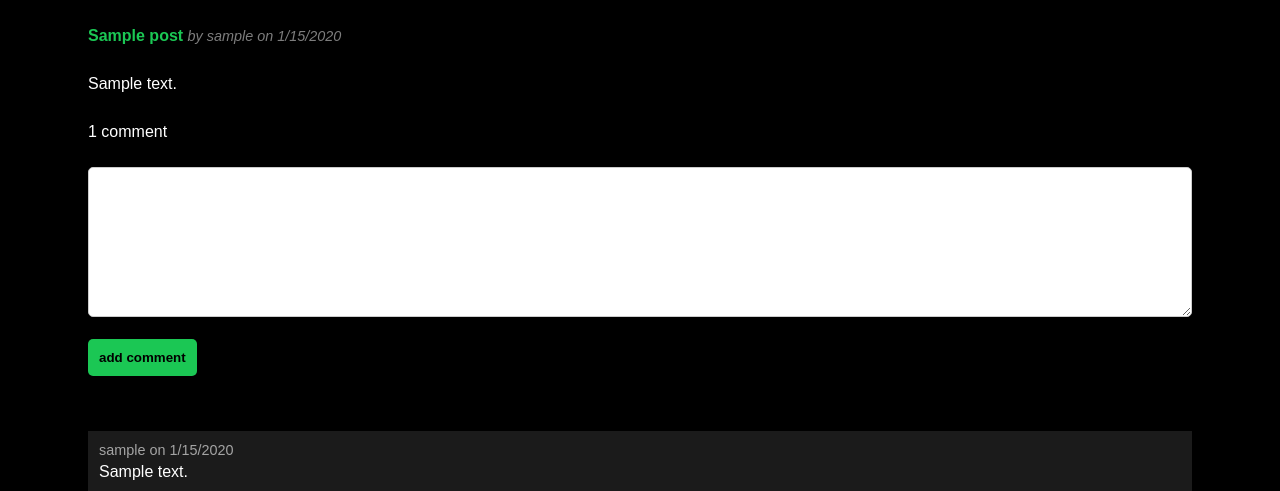
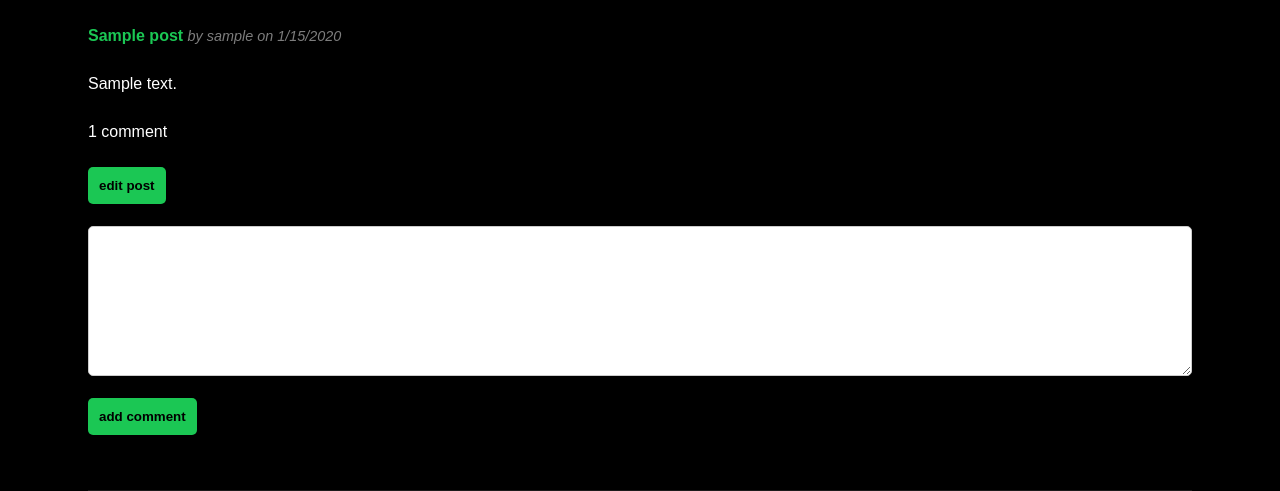
Before and after one commit to branjames117/eweblog, a Node server app: page /post/1 in a window 1280 px wide. Shown: the part 40-531 px from the top of the page. Run offline with Node 20, Linux system fonts and the light colour scheme; a user stored in the database is signed in; tables that the repository leaves empty hold one stand-in row (values such as "Sample post"); some libraries are stand-ins or nearby versions.

Commit message:
added convenient Edit Post button to authd users on single-post page

```diff
--- a/public/css/styles.css
+++ b/public/css/styles.css
@@ -51,6 +51,10 @@ button:hover {
 .post-list {
   margin: 0;
   padding: 0;
+}
+
+#edit-post-btn {
+  margin-bottom: 2%;
 }
 
 textarea,
--- /dev/null
+++ b/public/js/edit-btn.js
@@ -0,0 +1,6 @@
+document.querySelector('#edit-post-btn').addEventListener('click', () => {
+  const post_id = window.location.toString().split('/')[
+    window.location.toString().split('/').length - 1
+  ];
+  document.location.replace('/dash/edit/3');
+});
--- a/utils/helpers.js
+++ b/utils/helpers.js
@@ -19,4 +19,8 @@ module.exports = {
       return content;
     }
   },
+
+  user_owns_post: (sessionUsername, postUsername) => {
+    return sessionUsername === postUsername;
+  },
 };
--- a/views/single-post.handlebars
+++ b/views/single-post.handlebars
@@ -1,4 +1,9 @@
-{{> full-post post}}
+{{> full-post post }}
+
+  {{#if (user_owns_post username post.user.username)}}
+  <button type='submit' id="edit-post-btn">edit post</button>
+  {{else}}
+  {{/if}}
 
 {{#if loggedIn}}
   <form class='comment-form'>
@@ -15,5 +20,6 @@
 {{> comments post.comments}}
 
 {{#if loggedIn}}
+  <script src="/js/edit-btn.js"></script>
   <script src='/js/comment.js'></script>
 {{/if}}
```
Also changed, not shown: views/edit-post.handlebars (+0 -11 lines).
